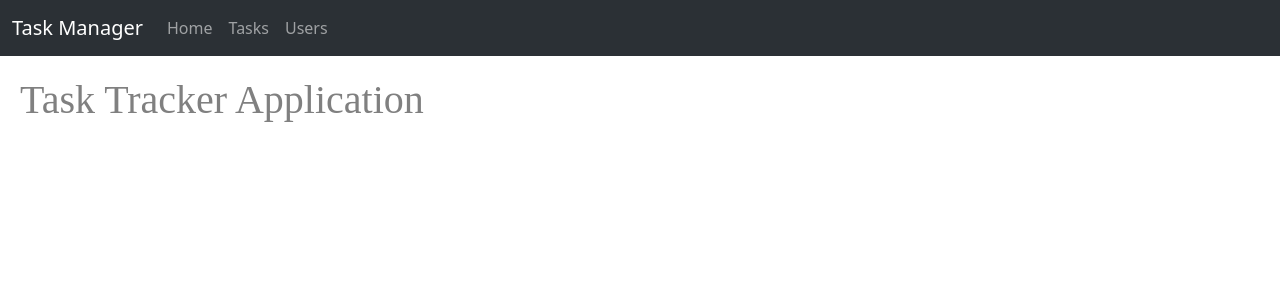
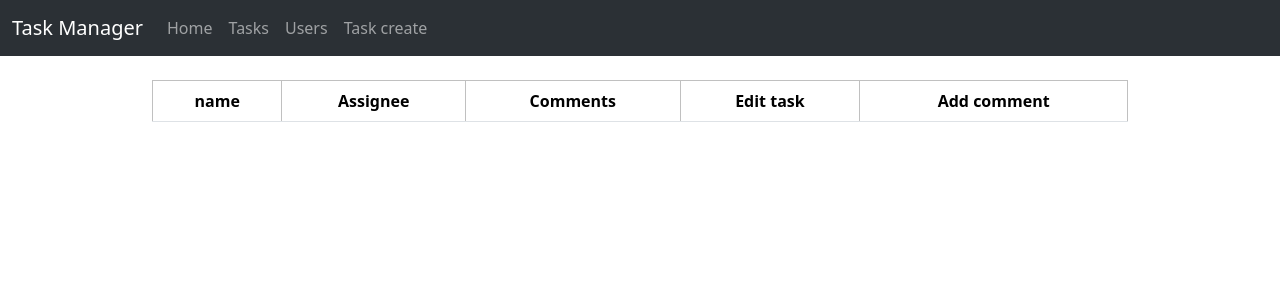
Before and after one commit to Dimaarti/django_project, a Django app: page /tasks/ in a window 1280 px wide. Shown: the top 300 px of the page. Run offline with Django 5.2, Linux system fonts and the light colour scheme; data that the repository does not hold is empty.

Commit message:
task 7 forms

```diff
--- a/requirements.txt
+++ b/requirements.txt
@@ -6,3 +6,5 @@ django-extensions==4.1
 django-debug-toolbar==6.3.0
 Faker==40.13.0
 factory_boy==3.3.3
+django-crispy-forms==2.6
+crispy-bootstrap5==2026.3
--- a/src/config/settings.py
+++ b/src/config/settings.py
@@ -43,6 +43,8 @@ INSTALLED_APPS = [
     'django.contrib.staticfiles',
     'django_extensions',
     'debug_toolbar',
+    'crispy_forms',
+    'crispy_bootstrap5',
     # applications
     'task_manager.apps.TaskManagerConfig',
     'account.apps.AccountConfig',
@@ -139,3 +141,6 @@ DEFAULT_AUTO_FIELD = 'django.db.models.BigAutoField'
 INTERNAL_IPS = [
     "127.0.0.1",
 ]
+
+
+CRISPY_TEMPLATE_PACK = 'bootstrap5'
--- a/src/config/urls.py
+++ b/src/config/urls.py
@@ -20,5 +20,5 @@ from debug_toolbar.toolbar import debug_toolbar_urls
 
 urlpatterns = [
     path('admin/', admin.site.urls),
-    path('tasks/', include('task_manager.urls'))
+    path('', include('task_manager.urls'))
 ]+debug_toolbar_urls()
--- a/src/task_manager/urls.py
+++ b/src/task_manager/urls.py
@@ -1,9 +1,14 @@
 from django.urls import path
-from task_manager.views import index, tasks, users, home
+
+from task_manager.models import comments
+from .views import index, tasks, users, home, comments_adding, task_create, edit_task
 
 urlpatterns = [
     path('', index, name = 'tasks'),
     path('tasks/', tasks, name = 'tasks'),
     path('users/', users, name = 'users'),
     path('home/', home, name = 'home'),
+    path('comments/<int:task_id>', comments_adding, name = 'comments_adding'),
+    path('task_create/', task_create, name = 'task_create'),
+    path('edit/<int:task_id>', edit_task, name = 'edit_task'),
 ]
--- a/src/task_manager/views.py
+++ b/src/task_manager/views.py
@@ -1,27 +1,73 @@
-from django.shortcuts import render
+
+
+from django.shortcuts import render, get_object_or_404, redirect
 from django.http import HttpResponse
-from task_manager.models import Tasks
+from django.http import HttpResponseRedirect
+from task_manager.models import Tasks, Comments
 from account.models import User
 from task_manager.models.tasks import EducationTasks
+from .forms import CommentForm, TaskForm
 
-#MTV
+
+# MTV
 # def index(request):
 #     return HttpResponse("<h1>Hello, world.</h1>")
 
 def index(request):
     return render(request, "home.html")
 
+
 def tasks(request):
     context = {
         "tasks": Tasks.objects.select_related("assignee").prefetch_related("comments").all()
     }
-    return render(request, "tasks.html", context = context)
+    return render(request, "tasks.html", context=context)
+
 
 def users(request):
     context = {
         "users": User.objects.all(),
     }
-    return render(request, "users.html", context = context)
+    return render(request, "users.html", context=context)
+
 
 def home(request):
     return render(request, "home.html")
+
+
+def comments_adding(request, task_id):
+    task = Tasks.objects.get(id=task_id)
+    if request.method == "POST":
+        form = CommentForm(request.POST)
+        if form.is_valid():
+            Comments.objects.create(task=task, message=form.cleaned_data.get("message"))
+        return redirect("tasks")
+    else:
+        form = CommentForm()
+
+    return render(request, "comments_adding.html", {"form": form, "task": task})
+
+
+def task_create(request):
+    if request.method == "POST":
+        form = TaskForm(request.POST)
+        if form.is_valid():
+            form.save()
+            return redirect("/tasks/")
+    else:
+        form = TaskForm()
+
+    return render(request, "task_create.html", {"form": form})
+
+
+def edit_task(request, task_id):
+    task = Tasks.objects.get(id=task_id)
+    if request.method == "POST":
+        form = TaskForm(request.POST, instance=task)
+        if form.is_valid():
+            form.save()
+            return redirect("tasks")
+    else:
+        form = TaskForm(instance=task)
+
+    return render(request, "edit_task.html", {"form":form, "task":task})
--- a/templates/tasks/navigation.html
+++ b/templates/tasks/navigation.html
@@ -1,9 +1,11 @@
 <nav class="navbar navbar-expand-lg bg-body-tertiary" data-bs-theme="dark">
     <div class="container-fluid">
         <a class="navbar-brand" href="{% url 'home' %}">Task Manager</a>
-    <button class="navbar-toggler" type="button" data-bs-toggle="collapse" data-bs-target="#navbarNav" aria-controls="navbarNav" aria-expanded="false" aria-label="Toggle navigation">
+        <button class="navbar-toggler" type="button" data-bs-toggle="collapse" data-bs-target="#navbarNav"
+                aria-controls="navbarNav" aria-expanded="false" aria-label="Toggle navigation">
             <span class="navbar-toggler-icon"></span>
         </button>
+
         <div class="collapse navbar-collapse" id="navbarNav">
             <ul class="navbar-nav">
                 <li class="nav-item">
@@ -15,6 +17,12 @@
                 <li class="nav-item">
                     <a class="nav-link" href="{% url 'users' %}">Users</a>
                 </li>
+                <li class="nav-item">
+                    <a class="nav-link" href="{% url 'task_create' %}">Task create</a>
+                </li>
+                <li class="nav-item">
+
+                </li>
             </ul>
         </div>
     </div>
--- a/templates/tasks/tasks.html
+++ b/templates/tasks/tasks.html
@@ -44,6 +44,8 @@
             <th scope="col">name</th>
             <th scope="col">Assignee</th>
             <th scope="col">Comments</th>
+            <th scope="col">Edit task</th>
+            <th scope="col">Add comment</th>
         </tr>
 
         </thead>
@@ -51,12 +53,16 @@
         {% for task in tasks %}
         <tr>
             <td>{{task.name}}</td>
+
             <td>{{task.assignee.email}}</td>
             <td>
                 {% for comment in task.comments.all %}
-                    {{comment.message}}
+                {{comment.message}}
+
                 {% endfor %}
             </td>
+            <td><a href="{% url 'edit_task' task.id %}">Редактировать</a></td>
+            <td><a href="{% url 'comments_adding' task.id %}">Comment adding</a></td>
         </tr>
         {% endfor %}
         <tr>
```
Also changed, not shown: src/task_manager/admin.py (+4 -4 lines), src/task_manager/forms.py (added, +46 -0 lines), templates/tasks/comments_adding.html (added, +17 -0 lines), templates/tasks/edit_task.html (added, +15 -0 lines), templates/tasks/task_create.html (added, +17 -0 lines). Lines whose indentation alone changed are shown as unchanged.
